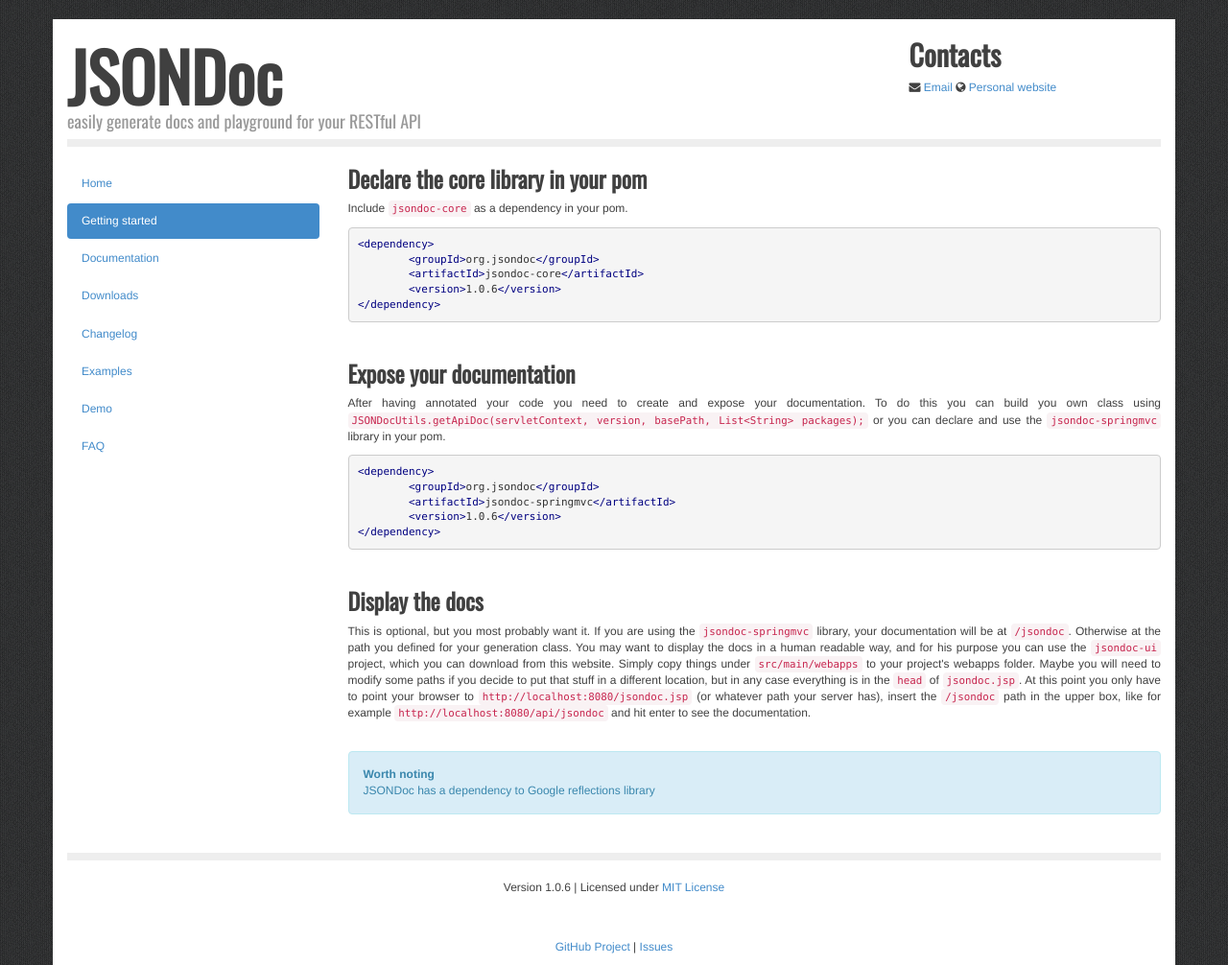
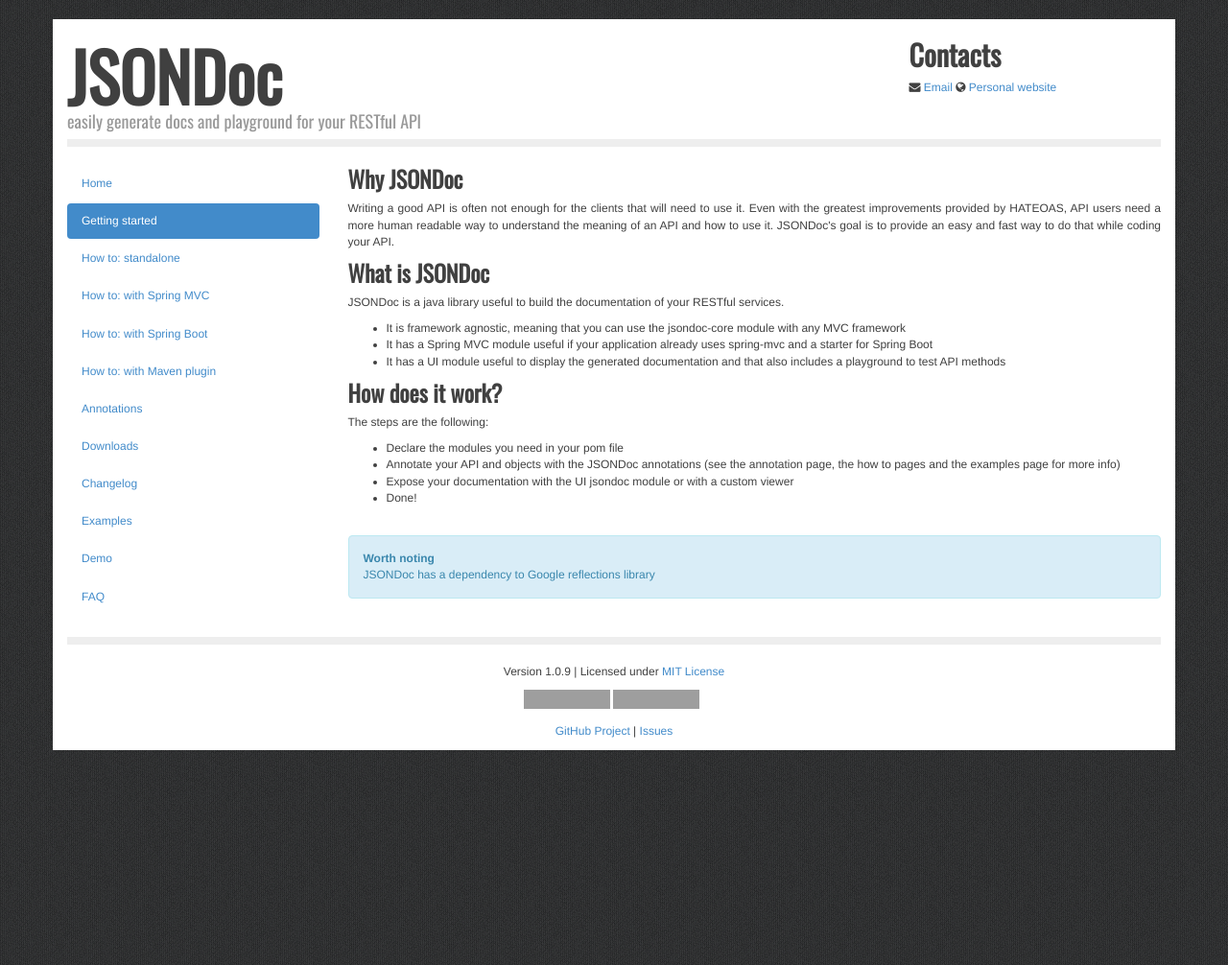
Before and after one commit to fabiomaffioletti/jsondoc, a Jekyll site: the page built from getting-started.html, in a window 1280 px wide. Shown: the whole page at 96% size. Built offline with Jekyll 4.4.1, drawn with Linux system fonts in a browser that asks for light colours; nearby versions of some CDN libraries; some web fonts are replaced; Markdown is read by kramdown in place of the engine named in the settings; after the commit the page ends 900 px from its top, so only the background shows below that; grey boxes are pictures that could not be loaded.

Commit message:
documentation for version 1.0.9

```diff
--- a/_config.yml
+++ b/_config.yml
@@ -1,7 +1,7 @@
 name: JSONDoc
 baseurl:
 markdown: redcarpet
-pygments: true
-version: 1.0.6
+highlighter: true
+version: 1.0.9
 demourl: http://jsondoc.eu01.aws.af.cm/jsondoc.jsp
 downloadurl: distro/jsondoc-bundle-1.0.2.tar.gz
--- a/_layouts/default.html
+++ b/_layouts/default.html
@@ -58,7 +58,11 @@
           <ul class="nav nav-pills nav-stacked">
             <li id="home"><a href="index.html">Home</a></li>
             <li id="getting-started"><a href="getting-started.html">Getting started</a></li>
-            <li id="documentation"><a href="documentation.html">Documentation</a></li>
+            <li id="howtostandalone"><a href="how-to-standalone.html">How to: standalone</a></li>
+            <li id="howtospringmvc"><a href="how-to-springmvc.html">How to: with Spring MVC</a></li>
+            <li id="howtospringboot"><a href="how-to-spring-boot.html">How to: with Spring Boot</a></li>
+            <li id="howtomavenplugin"><a href="how-to-maven-plugin.html">How to: with Maven plugin</a></li>
+            <li id="annotations"><a href="annotations.html">Annotations</a></li>
             <li id="downloads"><a href="downloads.html">Downloads</a></li>
             <li id="changelog"><a href="changelog.html">Changelog</a></li>
             <li id="examples"><a href="examples.html">Examples</a></li>
--- a/getting-started.html
+++ b/getting-started.html
@@ -3,28 +3,26 @@ layout: default
 title: Getting started
 ---
 
-<h3>Declare the core library in your pom</h3>
-<p>Include <code>jsondoc-core</code> as a dependency in your pom.</p>
-{% highlight xml %}
-<dependency>
-        <groupId>org.jsondoc</groupId>
-        <artifactId>jsondoc-core</artifactId>
-        <version>{{ site.version }}</version>
-</dependency>
-{% endhighlight %}
+<h3>Why JSONDoc</h3>
+<p>Writing a good API is often not enough for the clients that will need to use it. Even with the greatest improvements provided by HATEOAS, API users need a more human readable way to understand the meaning of an API and how to use it. JSONDoc's goal is to provide an easy and fast way to do that while coding your API.</p>
 
-<h3 class="spaced">Expose your documentation</h3>
-<p>After having annotated your code you need to create and expose your documentation. To do this you can build you own class using <code>JSONDocUtils.getApiDoc(servletContext, version, basePath, List&lt;String&gt; packages);</code> or you can declare and use the <code>jsondoc-springmvc</code> library in your pom.</p>
-{% highlight xml %}
-<dependency>
-        <groupId>org.jsondoc</groupId>
-        <artifactId>jsondoc-springmvc</artifactId>
-        <version>{{ site.version }}</version>
-</dependency>
-{% endhighlight %}
+<h3>What is JSONDoc</h3>
+<p>JSONDoc is a java library useful to build the documentation of your RESTful services.
+	<ul>
+		<li>It is framework agnostic, meaning that you can use the jsondoc-core module with any MVC framework</li>
+		<li>It has a Spring MVC module useful if your application already uses spring-mvc and a starter for Spring Boot</li>
+		<li>It has a UI module useful to display the generated documentation and that also includes a playground to test API methods</li>
+	</ul>
+</p>
 
-<h3 class="spaced">Display the docs</h3>
-<p>This is optional, but you most probably want it. If you are using the <code>jsondoc-springmvc</code> library, your documentation will be at <code>/jsondoc</code>. Otherwise at the path you defined for your generation class. You may want to display the docs in a human readable way, and for his purpose you can use the <code>jsondoc-ui</code> project, which you can download from this website. Simply copy things under <code>src/main/webapps</code> to your project's webapps folder. Maybe you will need to modify some paths if you decide to put that stuff in a different location, but in any case everything is in the <code>head</code> of <code>jsondoc.jsp</code>. At this point you only have to point your browser to <code>http://localhost:8080/jsondoc.jsp</code> (or whatever path your server has), insert the <code>/jsondoc</code> path in the upper box, like for example <code>http://localhost:8080/api/jsondoc</code> and hit enter to see the documentation.</p>
+<h3>How does it work?</h3>
+<p>The steps are the following:</p>
+<ul>
+	<li>Declare the modules you need in your pom file</li>
+	<li>Annotate your API and objects with the JSONDoc annotations (see the annotation page, the how to pages and the examples page for more info)</li>
+	<li>Expose your documentation with the UI jsondoc module or with a custom viewer</li>
+	<li>Done!</li>
+</ul>
 
 <div class="alert alert-info" style="margin-top: 30px;">
 <strong>Worth noting</strong>
```
Also changed, not shown: annotations.html (added, +132 -0 lines), changelog.html (+9 -0 lines), documentation.html (deleted, +0 -235 lines), downloads.html (+8 -1 lines), how-to-maven-plugin.html (added, +33 -0 lines), how-to-spring-boot.html (added, +69 -0 lines), how-to-springmvc.html (added, +70 -0 lines), how-to-standalone.html (added, +79 -0 lines).
